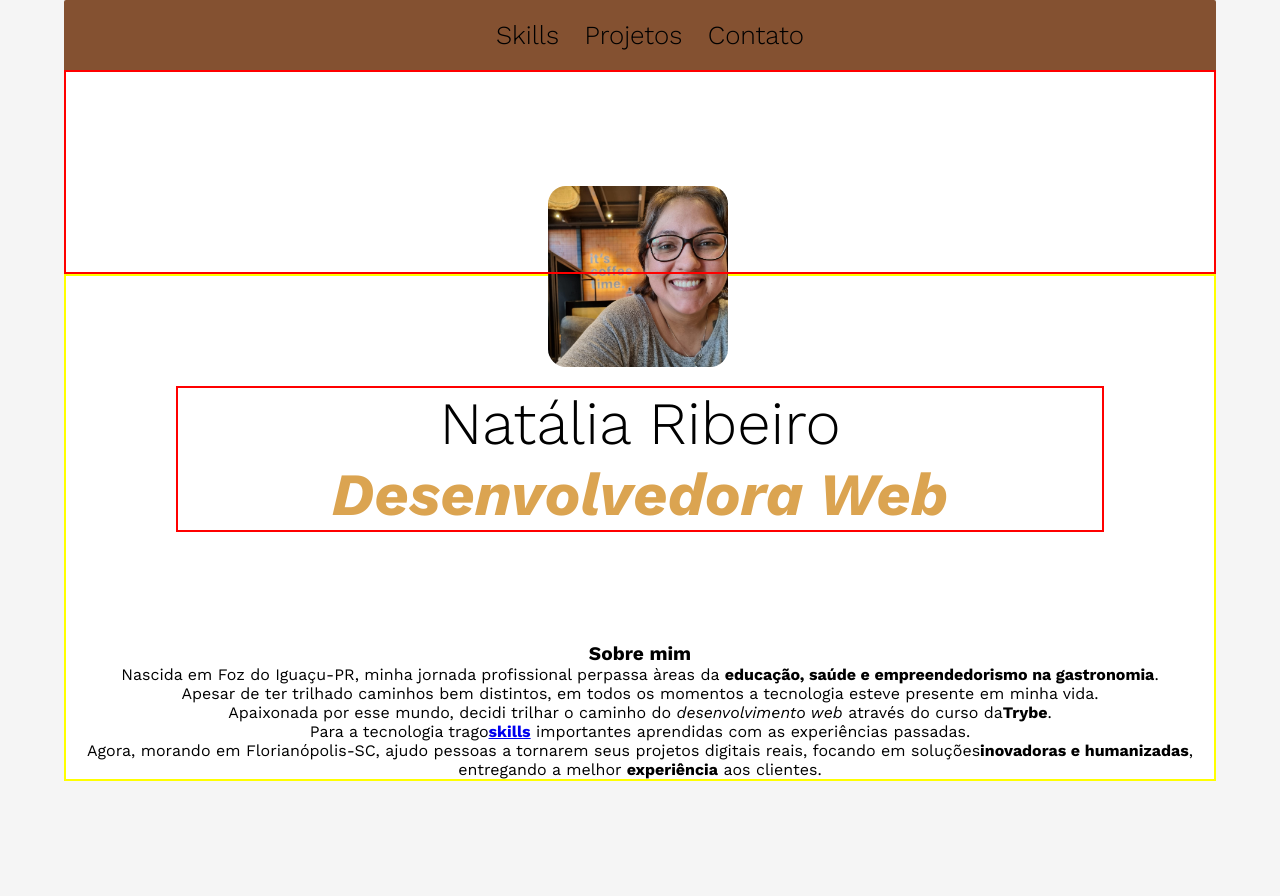
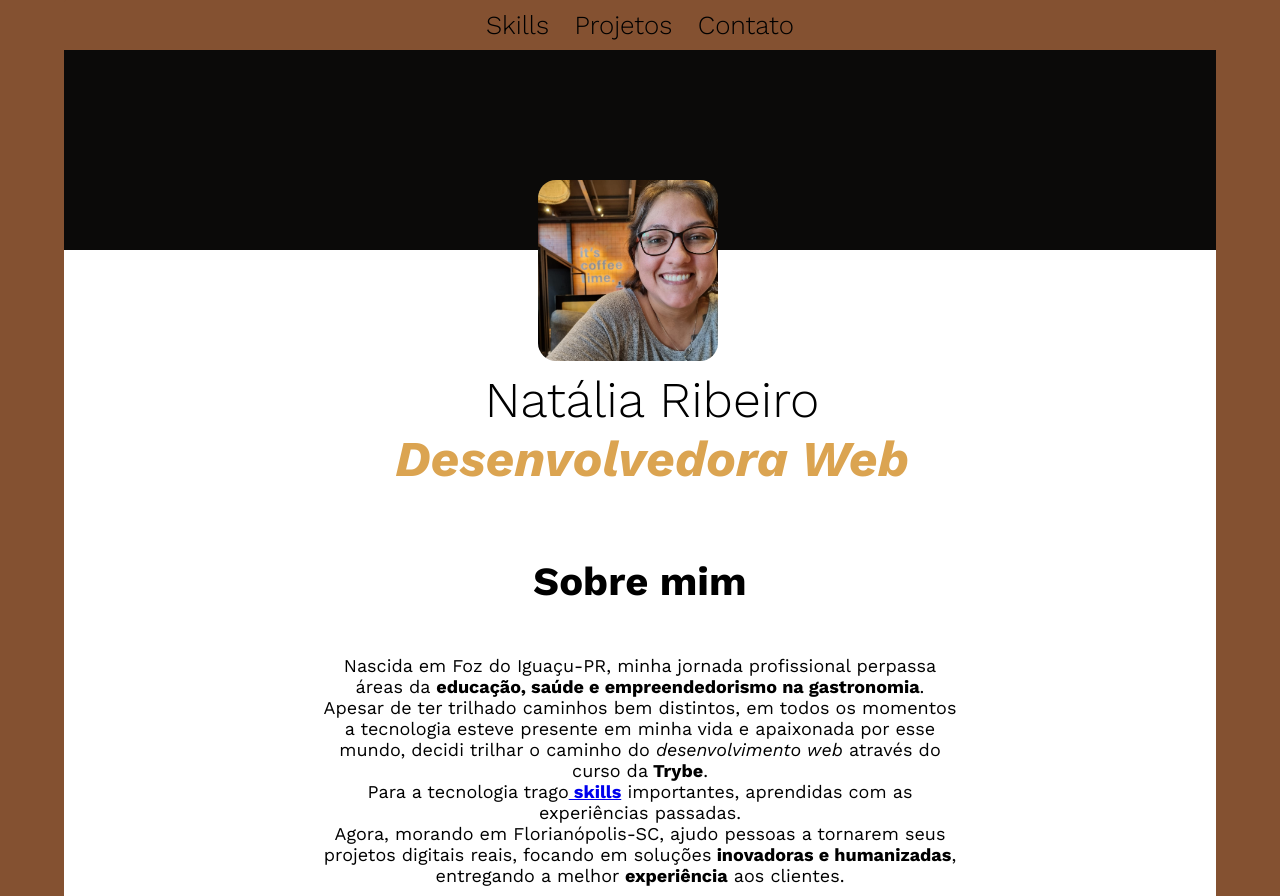
Before and after one commit to nataliaribeiro-dev/myPortfolio, a plain HTML site: page index.html in a window 1280 px wide. Before the commit the page ends 800 px from the top, so only its background shows below. Drawn offline with nearby package versions, Linux system fonts and the light colour scheme.

```diff
--- a/index.html
+++ b/index.html
@@ -24,7 +24,6 @@
 
         </div>
 
-        <div class="header-container">
         <img src="./images/Natalia.jpeg" alt="foto de uma mulher sorrindo">
 
 
@@ -34,12 +33,13 @@
         </div>
 
         <div class="aboutme">
-                <h2 style="font-weight: 700;font-size:larger;">Sobre mim</h2>
-                <p>Nascida em Foz do Iguaçu-PR, minha jornada profissional perpassa àreas da <strong>educação, saúde e empreendedorismo na gastronomia</strong>.<br>Apesar de ter trilhado caminhos bem distintos, em todos os momentos a tecnologia esteve presente em minha vida.<br>
-                Apaixonada por esse mundo, decidi trilhar o caminho do <em>desenvolvimento web</em> através do curso da<strong>Trybe</strong>. <br>
-                Para a tecnologia trago<a href="#skills"><strong>skills</strong></a> importantes aprendidas com as experiências passadas. <br>
-                Agora, morando em Florianópolis-SC, ajudo pessoas a tornarem seus projetos digitais reais, focando em soluções<strong>inovadoras e humanizadas</strong>, entregando a melhor <strong>experiência</strong> aos clientes.</p>
+            <h2>Sobre mim</h2>
+
+            <div class="content">
+                <p>Nascida em Foz do Iguaçu-PR, minha jornada profissional perpassa áreas da <strong>educação, saúde e empreendedorismo na gastronomia</strong>.<br>Apesar de ter trilhado caminhos bem distintos, em todos os momentos a tecnologia esteve presente em minha vida e apaixonada por esse mundo, decidi trilhar o caminho do <em>desenvolvimento web</em> através do curso da<strong> Trybe</strong>. <br>Para a tecnologia trago<a href="#skills"><strong> skills</strong></a> importantes, aprendidas com as experiências passadas. <br> Agora, morando em Florianópolis-SC, ajudo pessoas a tornarem seus projetos digitais reais, focando em soluções<strong> inovadoras e humanizadas</strong>, entregando a melhor <strong>experiência</strong> aos clientes.</p>
+
             </div>
+
         </div>
     </header>
 
--- a/style.css
+++ b/style.css
@@ -10,6 +10,7 @@
     font-family: 'Work Sans', sans-serif;
     background-color: whitesmoke;
     width: 100%;
+    background-color: #845131;
 }
 
 .menu-container{
@@ -22,7 +23,7 @@
 .menu {
     display: inline-block;
     width: 100%;
-    padding: 20px;
+    padding: 10px;
     text-align: center;
 
 }
@@ -40,30 +41,23 @@
 }
 
 .blank {
+    background-color: #0b0a09;
     position: relative;
-    z-index: 2;
+    z-index: 1;
     height: 200px;
-    border: 2px solid red;
+
 }
 
 header{
     display: inline-block;
-    margin: auto;
     background-color: #fff;
-    text-align: center;
-}
-
-.header-container{
-    position: relative;
-    z-index: 1;
-    border: 2px solid yellow;
-
+    text-align: centreplieser;
 }
 
 img{
     position:absolute;
-    z-index: 1;
-    margin-top: -90px;
+    z-index: 2;
+    margin-top: -70px;
     left: 42%;
     width: 180px;
     border: 10px solid 2px;
@@ -71,12 +65,17 @@
 
 }
 
+
 .name{
     position: relative;
-    z-index: 2;
-    margin: 110px;
-    font-size: 60px;
-    border: 2px solid red;
+    z-index: 1;
+    text-align: center;
+    width: 50%;
+    top: 120px;
+    bottom: 50px;
+    left: 300px;
+    font-size: 50px;
+
 
 }
 
@@ -89,3 +88,25 @@
 .name h2{
     color: #dba451;
 }
+
+.aboutme h2{
+    font-size: 40px;
+    padding: 40px;
+}
+
+.aboutme{
+    background-color: #fff;
+    position: relative;
+    top: 150px;
+    text-align: center;
+
+}
+
+.content{
+    width: 55%;
+    padding: 10px;
+    margin: auto;
+    text-align: center;
+    margin-bottom: 20px;
+    font-size: large;
+}
```
Lines whose indentation alone changed are shown as unchanged.
